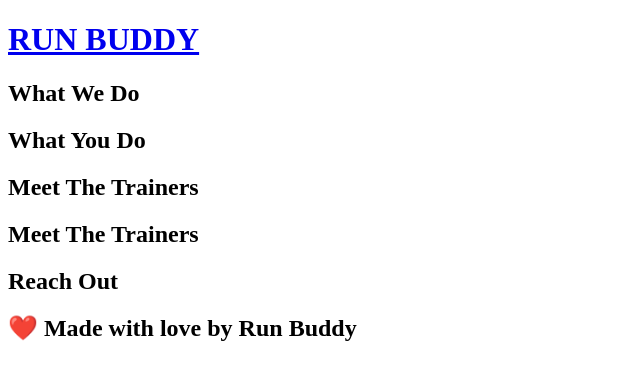
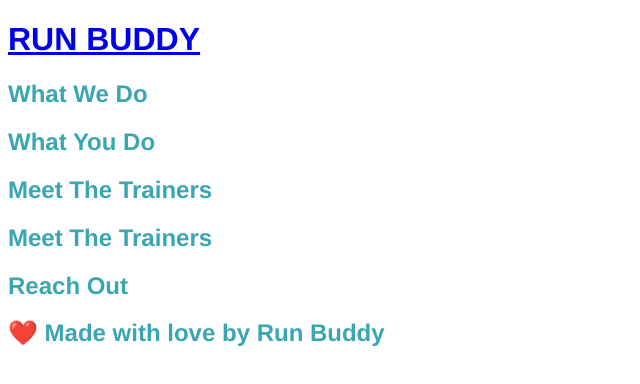
Before and after one commit to 189427/run-buddy, a plain HTML site: page index.html in a window 1280 px wide. Shown: the whole page, without its empty margins (0-640 px from the left). Drawn offline with Linux system fonts and the light colour scheme.

Commit message:
added css

```diff
--- /dev/null
+++ b/assets/css/style.css
@@ -0,0 +1,8 @@
+
+
+  body {
+    /* more on this crazy alphanumerical value in a minute! */
+  color: #39a6b2;
+  font-family: Helvetica, Arial, sans-serif;
+
+  }
--- a/index.html
+++ b/index.html
@@ -4,7 +4,11 @@
         <meta charset="UTF-8" />
         <title>Run Buddy</title>
     </head>
+
+    <link rel="stylesheet" href="./assets/css/style.css" />
+
     <body>
+        <header>
         <!-- navigation test -->
         <h1>
             <a href="/">RUN BUDDY</a>
```
